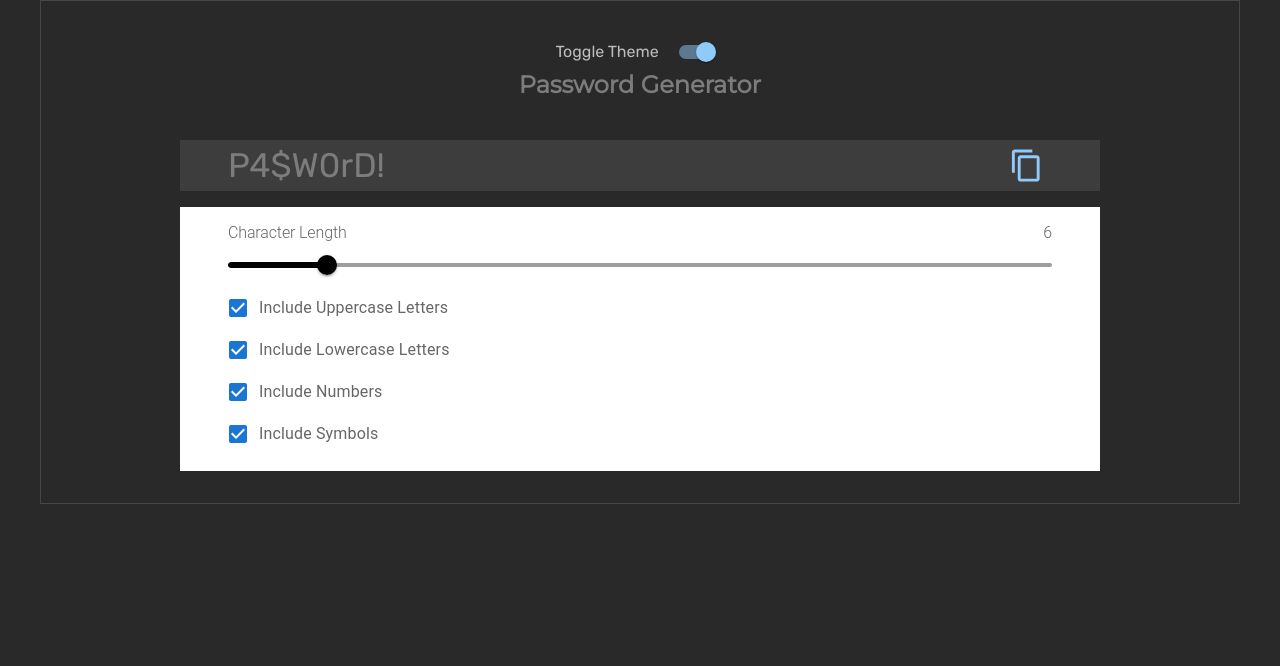
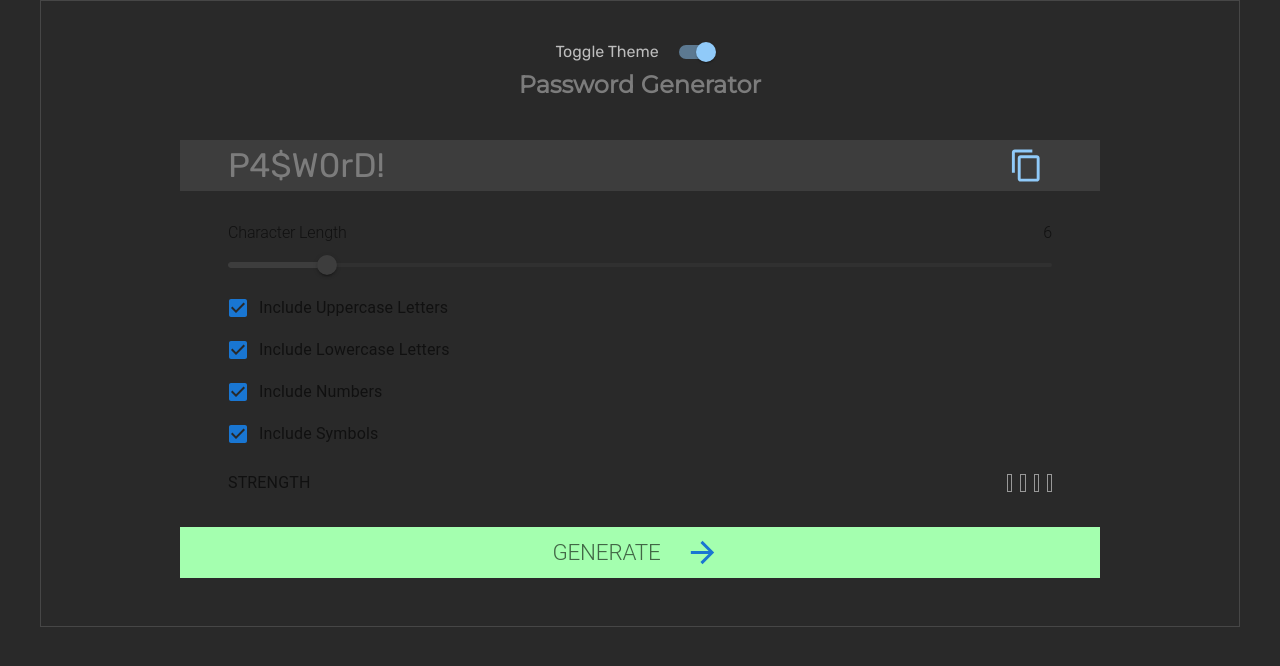
Before and after one commit to mr-developer01/AppsTec_ERP_Solution_1, a React (Vite) app in the folder password-generator/: page / in a window 1280 px wide. Shown: the top 666 px of the page. Built offline with nearby package versions, Linux system fonts and the light colour scheme.

Commit message:
Updating theme-1

```diff
--- a/password-generator/src/App.tsx
+++ b/password-generator/src/App.tsx
@@ -8,6 +8,7 @@ import { ThemeProvider } from "styled-components";
 import { useState } from "react";
 
 function App() {
+  console.log(darkTheme)
   const [isDarkMode, setIsDarkMode] = useState<boolean>(true);
 
   console.log(isDarkMode)
--- a/password-generator/src/components/PasswordValidationCard.tsx
+++ b/password-generator/src/components/PasswordValidationCard.tsx
@@ -6,11 +6,13 @@ import {
   FormGroup,
   Slider,
   Typography,
+  IconButton,
 } from "@mui/material";
 import React, { useState } from "react";
 import { ThemeProvider } from "styled-components";
 import { darkTheme } from "../theme/darkTheme";
 import { lightTheme } from "../theme/lightTheme";
+import { ArrowBack, ArrowForward } from "@mui/icons-material";
 
 interface ThemeMode {
   isDarkMode: boolean;
@@ -19,9 +21,9 @@ interface ThemeMode {
 const PasswordValidationCard: React.FC<ThemeMode> = ({ isDarkMode }) => {
   const [minCharLen, setMinCharLen] = useState<number>(6);
 
-  const handleSlider = (event, newValue) => {
+  const handleSlider = (event: any, newValue: any) => {
     if (newValue >= 6) {
-      setMinCharLen(newValue);
+      setMinCharLen(event.target.value);
     }
 
     // setMinCharLen(newValue);
@@ -36,7 +38,7 @@ const PasswordValidationCard: React.FC<ThemeMode> = ({ isDarkMode }) => {
         sx={{
           width: "80%",
           color: "text.secondary",
-          backgroundColor: "background.paper",
+          BackgroundColor: "background.paper",
         }}
         className="abc"
       >
@@ -64,7 +66,7 @@ const PasswordValidationCard: React.FC<ThemeMode> = ({ isDarkMode }) => {
             valueLabelDisplay="auto"
             max={50}
             disabled={minCharLen < 6}
-            sx={{color: "black"}}
+            sx={{ color: "#3D3D3D" }}
           />
         </Box>
         <Box px={6}>
@@ -87,7 +89,32 @@ const PasswordValidationCard: React.FC<ThemeMode> = ({ isDarkMode }) => {
             />
           </FormGroup>
         </Box>
-        <Box></Box>
+        <Box
+          px={6}
+          mt={2}
+          sx={{
+            display: "flex",
+            alignItems: "center",
+            justifyContent: "space-between",
+          }}
+        >
+          <Typography>STRENGTH</Typography>
+          <Box sx={{ display: "flex", gap: ".5rem" }}>
+            <Box py={1} px={0.2} sx={{ border: "1px solid #989898" }}></Box>
+            <Box py={1} px={0.2} sx={{ border: "1px solid #989898" }}></Box>
+            <Box py={1} px={0.2} sx={{ border: "1px solid #989898" }}></Box>
+            <Box py={1} px={0.2} sx={{ border: "1px solid #989898" }}></Box>
+          </Box>
+        </Box>
+        <Box mt={4} sx={{display: "flex", alignItems: "center", justifyContent: "center", gap: 2,backgroundColor: "#A4FFAF"}}>
+          <Typography variant="h2" sx={{fontSize: "1.4rem"}}>GENERATE</Typography>
+          <IconButton>
+            <ArrowForward
+              fontSize="large"
+              color={isDarkMode ? "primary" : "secondary"}
+            />
+          </IconButton>
+        </Box>
       </Box>
     </ThemeProvider>
   );
```
